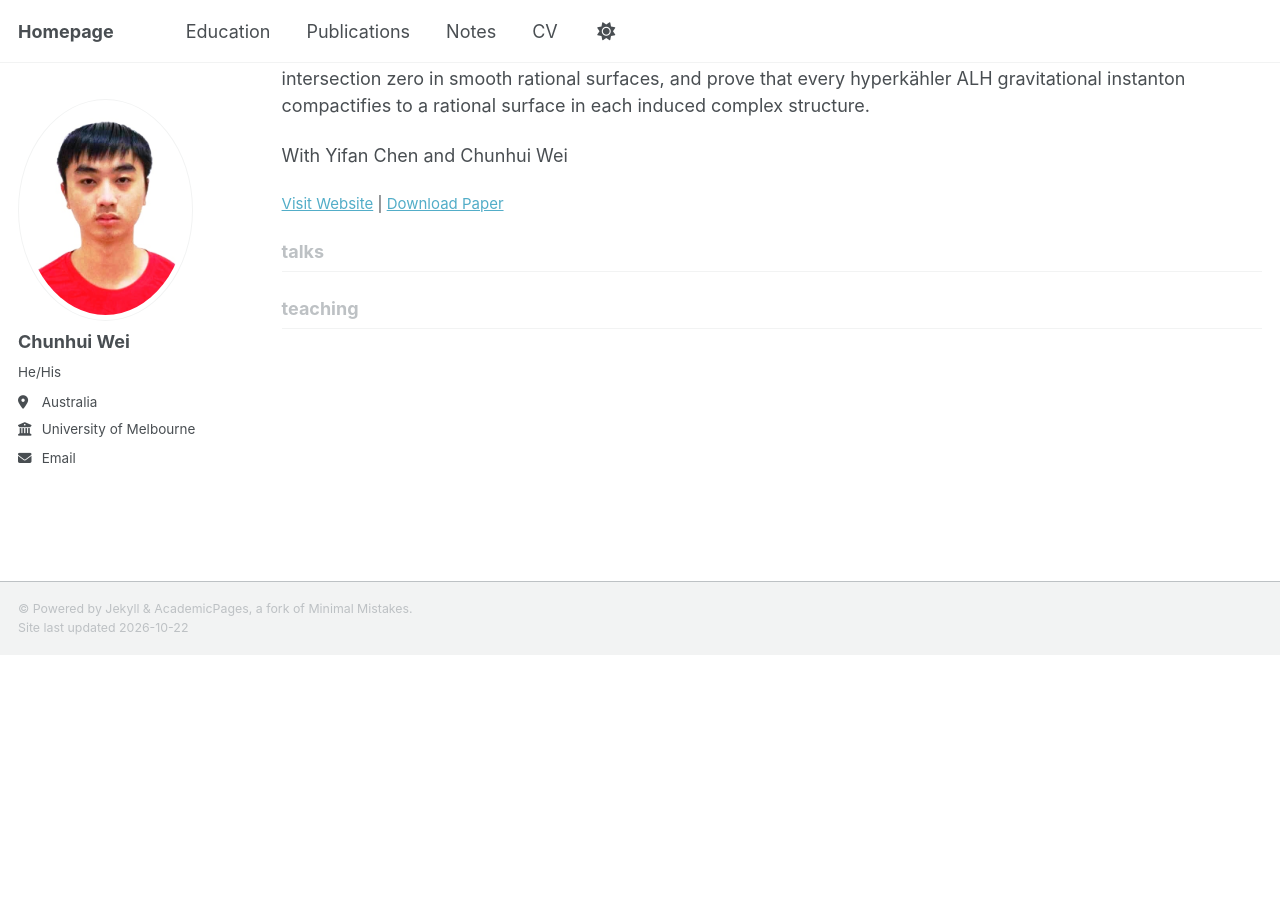
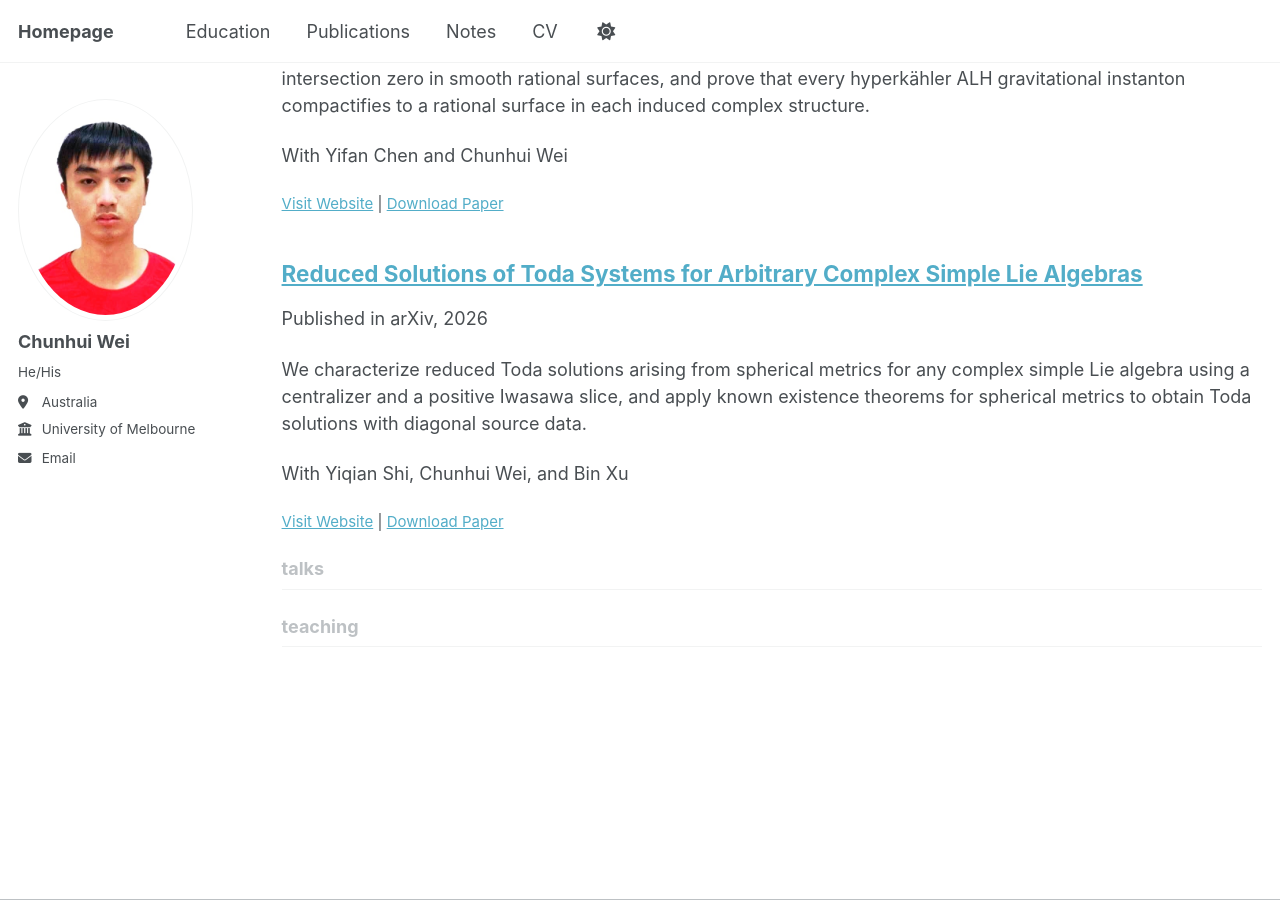
Before and after one commit to chunhuiwei736/chunhuiwei736.github.io, a Jekyll site: the page built from _pages/collection-archive.html, in a window 1280 px wide and 900 px high, scrolled down 1027 px. Built offline with Jekyll 4.4.1, drawn with Linux system fonts in a browser that asks for light colours; a script that is not in the unit is left out; before the commit the page ends 1683 px from its top, so only the background shows below that.

Commit message:
Add preprint on reduced Toda solutions for simple Lie algebras

```diff
--- a/_pages/publications.html
+++ b/_pages/publications.html
@@ -14,6 +14,20 @@ classes:
     <h1 id="work-title">Publications &amp; recent work</h1>
   </div>
   <div class="academic-papers">
+    <article class="academic-paper">
+      <div class="academic-paper__meta">
+        <span>Preprint</span>
+        <span>2026</span>
+      </div>
+      <div class="academic-paper__content">
+        <h2>Reduced Solutions of Toda Systems for Arbitrary Complex Simple Lie Algebras</h2>
+        <p class="academic-paper__authors">Yiqian Shi, Chunhui Wei, and Bin Xu</p>
+        <div class="academic-paper__links">
+          <a href="https://arxiv.org/abs/2609.36897">View on arXiv <span aria-hidden="true">↗</span></a>
+          <a href="https://arxiv.org/pdf/2609.36897">Download PDF <span aria-hidden="true">↓</span></a>
+        </div>
+      </div>
+    </article>
     <article class="academic-paper">
       <div class="academic-paper__meta">
         <span>Preprint</span>
--- /dev/null
+++ b/_publications/2026-09-29-reduced-solutions-of-toda-systems.md
@@ -0,0 +1,12 @@
+---
+title: "Reduced Solutions of Toda Systems for Arbitrary Complex Simple Lie Algebras"
+collection: publications
+category: preprints
+date: 2026-09-29
+venue: "arXiv"
+author: "Yiqian Shi, Chunhui Wei, and Bin Xu"
+paperurl: "https://arxiv.org/abs/2609.36897"
+paperpdf: "https://arxiv.org/pdf/2609.36897"
+---
+
+We characterize reduced Toda solutions arising from spherical metrics for any complex simple Lie algebra using a centralizer and a positive Iwasawa slice, and apply known existence theorems for spherical metrics to obtain Toda solutions with diagonal source data.
```
